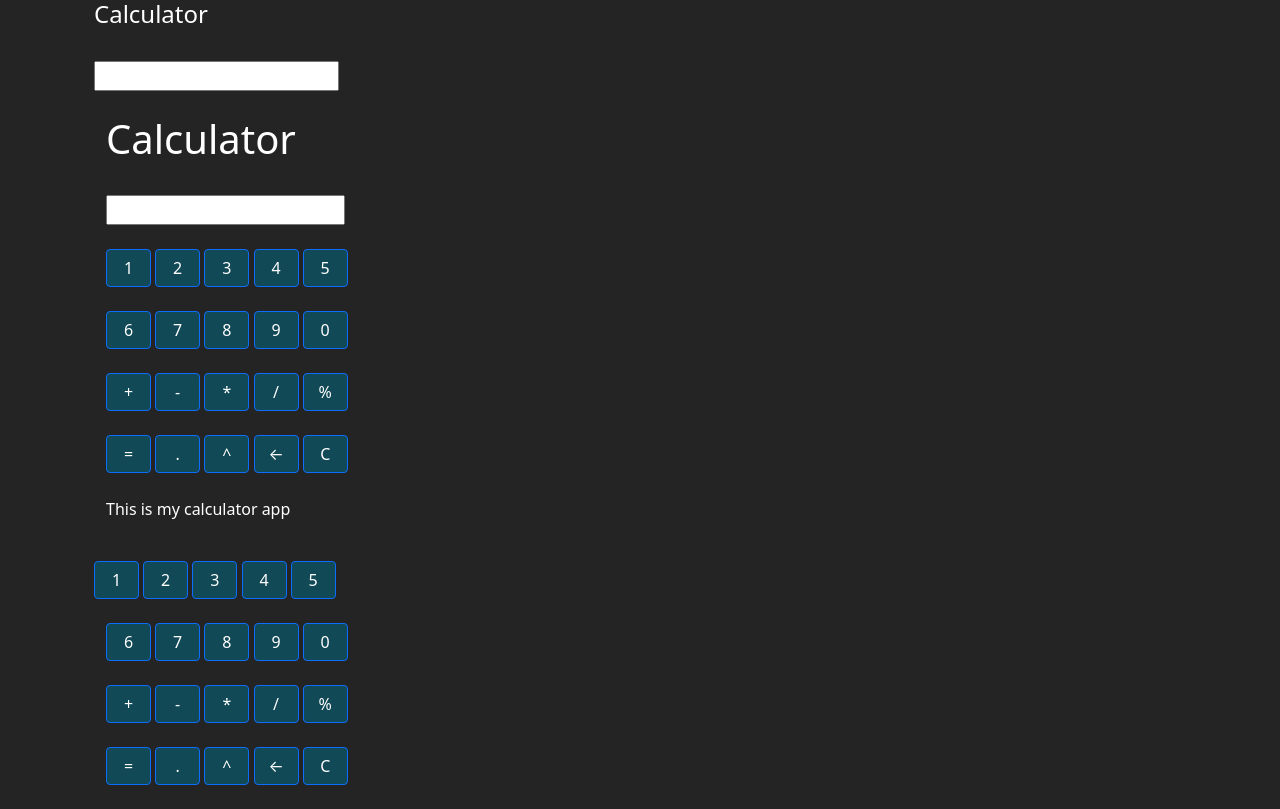
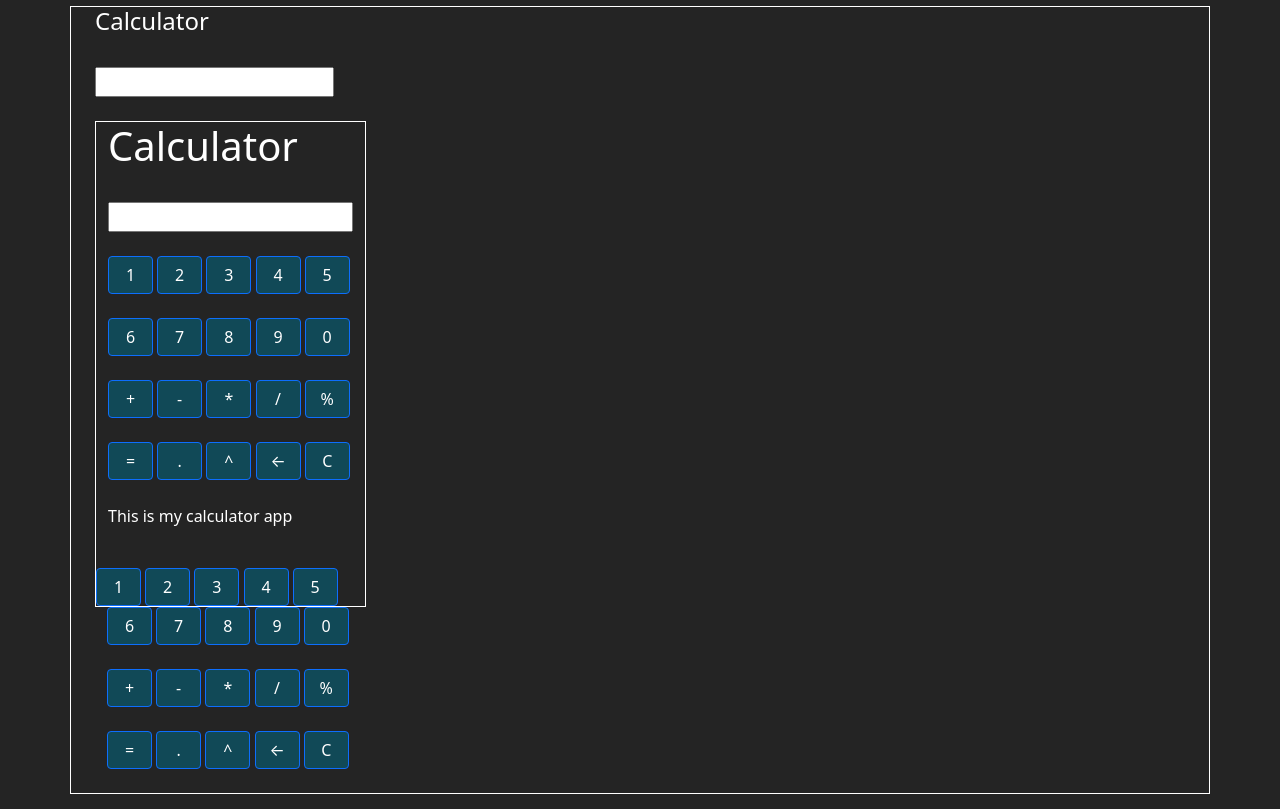
Before and after one commit to imdara/myproj, a plain HTML site: page index.html in a window 1280 px wide. Drawn offline with nearby package versions, Linux system fonts and the light colour scheme.

Commit message:
Update style.css

```diff
--- a/style.css
+++ b/style.css
@@ -1,6 +1,8 @@
 body{
     background-color: rgb(36, 36, 36);
     color: white;
+    display: flex;
+    height: 100vh;
 }
 
 .btn-primary{
@@ -8,6 +10,13 @@ body{
     background-color:rgb(17, 73, 87);
 }
 
-#input{
+#result{
     width: 245px;
 }
+
+#border{
+    border: 1px solid white;
+    margin-top: 5px;
+    display: inline-block;
+    margin:auto;
+}
```
